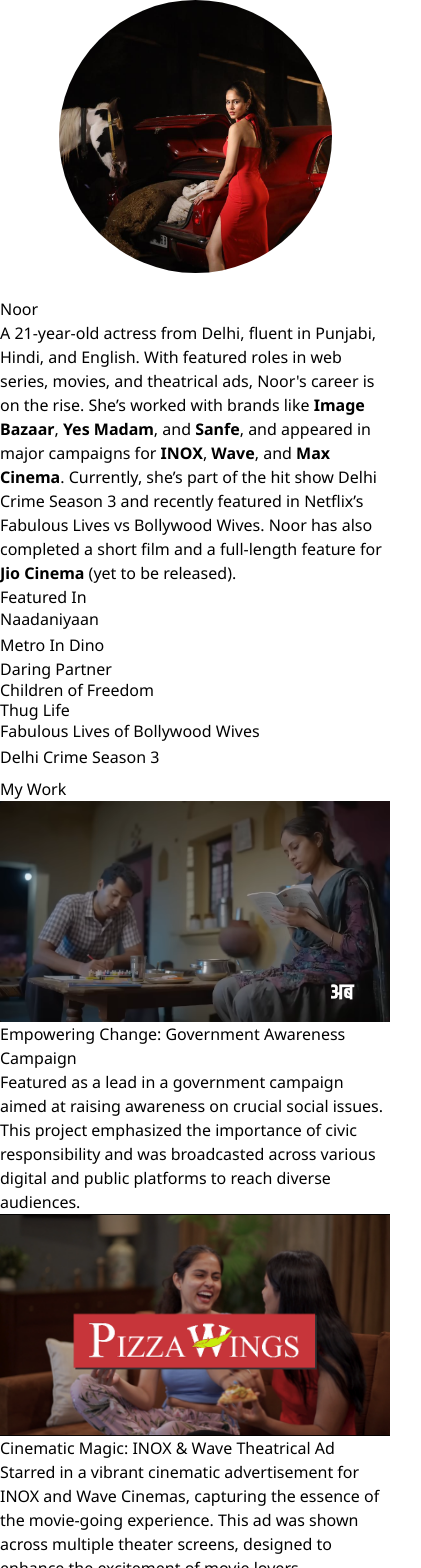
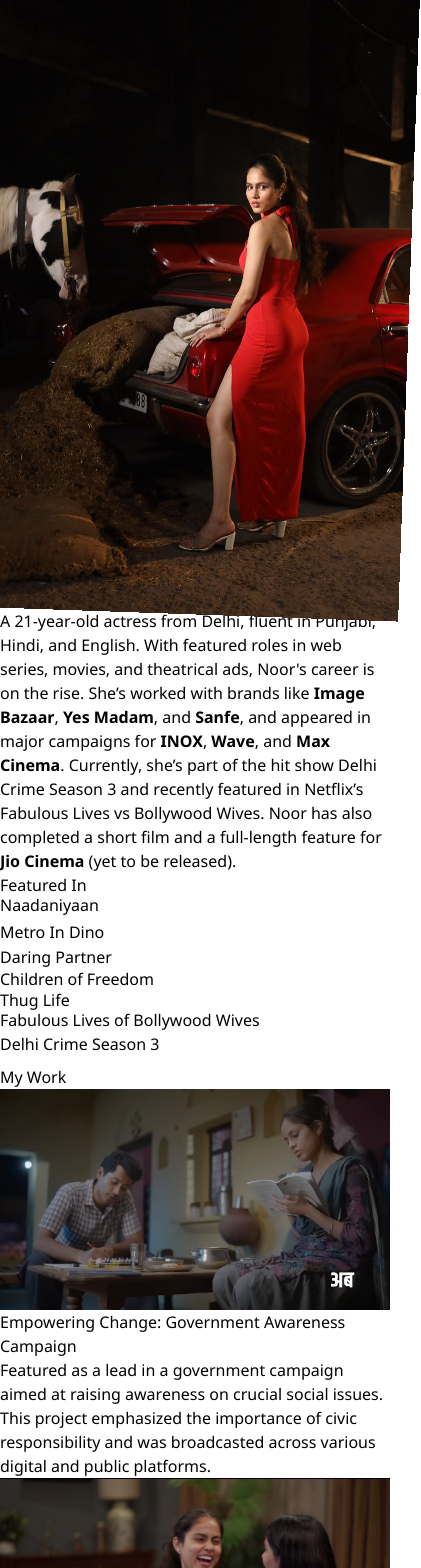
Before and after one commit to nipunbakshi12/Noor-Portfolio, a React (Vite) app: page / in a window 390 px wide. Shown: the top 1568 px of the page, 421 px wide, since content can reach past the window. Built offline with nearby package versions, Linux system fonts and the light colour scheme.

Commit message:
finalised

```diff
--- /dev/null
+++ b/src/components/Footer.jsx
@@ -0,0 +1,69 @@
+import React from 'react';
+import { FaInstagram, FaEnvelope, FaLinkedin, FaGithub } from 'react-icons/fa';
+
+const Footer = () => {
+    return (
+        <footer className="bg-gradient-to-r from-gray-900 via-gray-800 to-gray-900 text-white py-8">
+            <div className="container mx-auto px-6 md:px-12">
+                {/* Upper Section: Brand & Navigation */}
+                <div className="flex flex-col md:flex-row justify-between items-center mb-6">
+                    {/* Brand/Name */}
+                    <div className="text-2xl font-semibold text-center md:text-left mb-4 md:mb-0">
+                        Get in touch
+                    </div>
+
+                    {/* Navigation Links */}
+                    <div className="flex space-x-8">
+                        <a
+                            href="#about"
+                            className="text-gray-300 hover:text-white transition duration-200"
+                        >
+                            About
+                        </a>
+                        <a
+                            href="#projects"
+                            className="text-gray-300 hover:text-white transition duration-200"
+                        >
+                            Projects
+                        </a>
+                        <a
+                            href="#contact"
+                            className="text-gray-300 hover:text-white transition duration-200"
+                        >
+                            Contact
+                        </a>
+                    </div>
+                </div>
+
+                {/* Lower Section: Social Icons */}
+                <div className="flex flex-col md:flex-row justify-between items-center">
+                    {/* Social Icons */}
+                    <div className="flex space-x-6 mb-4 md:mb-0">
+                        <a
+                            href="https://www.instagram.com/yourprofile"
+                            target="_blank"
+                            rel="noopener noreferrer"
+                            className="hover:text-pink-500 transition duration-200"
+                        >
+                            <FaInstagram size={28} />
+                        </a>
+                        <a
+                            href="mailto:youremail@example.com"
+                            className="hover:text-blue-400 transition duration-200"
+                        >
+                            <FaEnvelope size={28} />
+                        </a>
+
+                    </div>
+
+                    {/* Copyright */}
+                    <div className="text-gray-400 text-sm text-center md:text-right">
+                        © 2024 Noor. All rights reserved.
+                    </div>
+                </div>
+            </div>
+        </footer>
+    );
+};
+
+export default Footer;
--- a/src/components/Portfolio.jsx
+++ b/src/components/Portfolio.jsx
@@ -33,6 +33,7 @@
 import project9Image from '../assets/projectImg/prj_9.png';
 
 import instaImage1 from '../assets/projectImg/prj_10.png';
+import Footer from './Footer';
 
 
 // Animation Variants
@@ -60,7 +61,7 @@
         {
             id: 1,
             title: "Empowering Change: Government Awareness Campaign",
-            description: "Featured as a lead in a government campaign aimed at raising awareness on crucial social issues. This project emphasized the importance of civic responsibility and was broadcasted across various digital and public platforms to reach diverse audiences.",
+            description: "Featured as a lead in a government campaign aimed at raising awareness on crucial social issues. This project emphasized the importance of civic responsibility and was broadcasted across various digital and public platforms.",
             image: project1Image,
             link: "https://www.youtube.com/watch?v=LRcFdfrWBbw&ab_channel=AdityaChaudharyOfficial",
         },
@@ -74,7 +75,7 @@
         {
             id: 3,
             title: "Fun with Harsh Beniwal: A YouTube Sketch Series",
-            description: "Collaborated with YouTube sensation Harsh Beniwal in a comedic sketch series that amassed a wide online audience. Played a key role that added to the lighthearted, relatable humor of the series, bringing the characters to life for fans worldwide.",
+            description: "Collaborated with YouTube sensation Harsh Beniwal in a comedic sketch series that amassed a wide online audience. Played a key role that added to the lighthearted, relatable humor of the series.",
             image: project3Image,
             link: "https://www.youtube.com/watch?v=AhvWahoV8D8&ab_channel=HarshBeniwal",
         },
@@ -109,14 +110,14 @@
         {
             id: 8,
             title: "Yes Madam: A Digital Ad for Modern Grooming",
-            description: "Took on a lead role in Yes Madam, a digital advertisement focusing on grooming and personal care services at home. The ad is fun, fresh, and appeals to those looking for convenient, high-quality grooming experiences right at their doorstep.",
+            description: "Took on a lead role in Yes Madam, a digital advertisement focusing on grooming and personal care services at home. The ad is fun, fresh, and appeals to those looking for convenient.",
             image: project8Image,
             link: "https://www.instagram.com/p/C8MIQe1RQKw/?igsh=ZHoydGUxOTI3eWIz&img_index=1",
         },
         {
             id: 9,
             title: "Elegance Redefined: Malabar Jewelers Digital Ad",
-            description: "Appeared in a digital campaign for Malabar Jewelers, highlighting the beauty and elegance of fine jewelry. This ad showcases intricate designs and luxury, capturing the attention of jewelry enthusiasts and fashion lovers alike.",
+            description: "Appeared in a digital campaign for Malabar Jewelers, highlighting the beauty and elegance of fine jewelry. This ad showcases intricate designs and luxury, capturing the attention of jewelry enthusiasts.",
             image: project9Image,
             link: "https://www.facebook.com/61564750303059/videos/unbreakable-trust-%E0%A4%85%E0%A4%9F%E0%A5%82%E0%A4%9F-%E0%A4%B5%E0%A4%BF%E0%A4%B6%E0%A5%8D%E0%A4%B5%E0%A4%BE%E0%A4%B8malabar-gold-and-diamonds/889144886483811/?rdid=eHIsFmUdR0QtvZzS",
         },
@@ -147,15 +148,15 @@
             >
                 {/* Profile Image */}
                 <motion.div
-                    className="responsive-container w-96 h-96 lg:w-[28rem] lg:h-[28rem] sm:w-64 sm:h-64 rounded-lg overflow-hidden mb-6 md:mb-0 md:mr-8 flex-shrink-0"
+                    className="responsive-container w-96 h-96 lg:w-[28rem] flex justify-center items-end lg:h-[28rem] sm:w-full sm:h-full rounded-lg overflow-hidden mb-6 md:mb-0 md:mr-8 flex-shrink-0 mt-[5rem]"
                     whileHover={{ scale: 1.1, rotate: 2 }}
                     transition={{ duration: 0.5 }}
                 >
-                    <img src={Image} alt="Noor" className="responsive-image w-full mt-8 mx-0 h-full object-cover rounded-lg" />
+                    <img src={Image} alt="Noor" className="responsive-image mt-8 pt-10 md:m-0 md:p-0 w-full h-full mx-0 object-cover rounded-lg" />
                 </motion.div>
 
                 {/* Name and Intro Text */}
-                <div className="flex flex-col justify-center items-center md:items-start">
+                <div className="flex flex-col md:mt-20 justify-center items-center md:items-start">
                     <motion.h1
                         className="text-8xl font-bold mb-4 text-white shadow-lg"
                         initial={{ y: -20, opacity: 0 }}
@@ -286,41 +287,13 @@
                 </div>
             </motion.section>
 
-
-
             {/* Carousel Section */}
-            <h2 className="text-4xl font-bold mb-8 text-center">Photo Gallery</h2>
-            {/* <div className="relative flex justify-center m-8 w-full max-w-lg h-[500px] sm:h-[600px] mx-auto">
-                <motion.img
-                    src={carouselImages[currentIndex]}
-                    alt={`Carousel ${currentIndex + 1}`}
-                    className="w-full h-full object-contain rounded-lg"
-                    initial={{ opacity: 0, x: 100 }}
-                    animate={{ opacity: 1, x: 0 }}
-                    exit={{ opacity: 0, x: -100 }}
-                    transition={{ duration: 0.5 }}
-                /> */}
-
-            {/* Navigation Buttons */}
-            {/* <button
-                    onClick={prevSlide}
-                    className="absolute left-4 top-1/2 transform -translate-y-1/2 bg-gray-800 p-2 rounded-full text-white"
-                >
-                    ❮
-                </button>
-                <button
-                    onClick={nextSlide}
-                    className="absolute right-4 top-1/2 transform -translate-y-1/2 bg-gray-800 p-2 rounded-full text-white"
-                >
-                    ❯
-                </button>
-            </div> */}
-
+            <h2 className="text-4xl font-bold md:mb-6 text-center">Photo Gallery</h2>
             <Swiper
                 effect={'cards'}
                 grabCursor={true}
                 modules={[EffectCards]}
-                className="mySwiper mb-3"
+                className="mySwiper mb-8"
                 initialSlide={5}
             >
                 {carouselImages.map((image, index) => (
@@ -331,7 +304,8 @@
             </Swiper>
 
             {/* Contact Section */}
-            <motion.section
+            <Footer />
+            {/* <motion.section
                 className="py-16 px-4 bg-gray-800"
                 initial="hidden"
                 animate="visible"
@@ -356,7 +330,7 @@
                         <Mail size={32} />
                     </motion.a>
                 </div>
-            </motion.section>
+            </motion.section> */}
         </div>
     );
 }
--- a/src/components/styles.css
+++ b/src/components/styles.css
@@ -17,22 +17,22 @@
   color: #fff;
 }
 
-@media (max-width: 640px) {
+/* @media (max-width: 640px) {
   .responsive-container {
-    width: 70vw; /* Set circular container width relative to viewport */
-    height: 70vw; /* Ensure height matches width for a perfect circle */
-    border-radius: 50%; /* Make it circular */
-    overflow: hidden; /* Clip excess parts of the image */
-    margin: 0 auto 1.5rem; /* Center container and add space below */
+    width: 70vw;
+    height: 70vw;
+    border-radius: 50%;
+    overflow: hidden;
+    margin: 0 auto 1.5rem;
   }
 
   .responsive-image {
-    width: 100%; /* Scale to container width */
-    height: 100%; /* Scale to container height */
-    object-fit: cover; /* Ensure the image fills the circle */
-    object-position: 50% 25%; /* Adjust to focus more on the face */
+    width: 100%;
+    height: 100%;
+    object-fit: cover;
+    object-position: 50% 25%;
   }
-}
+} */
 
 /* .swiper-slide:nth-child(1n) {
   background-color: rgb(206, 17, 17);
```
